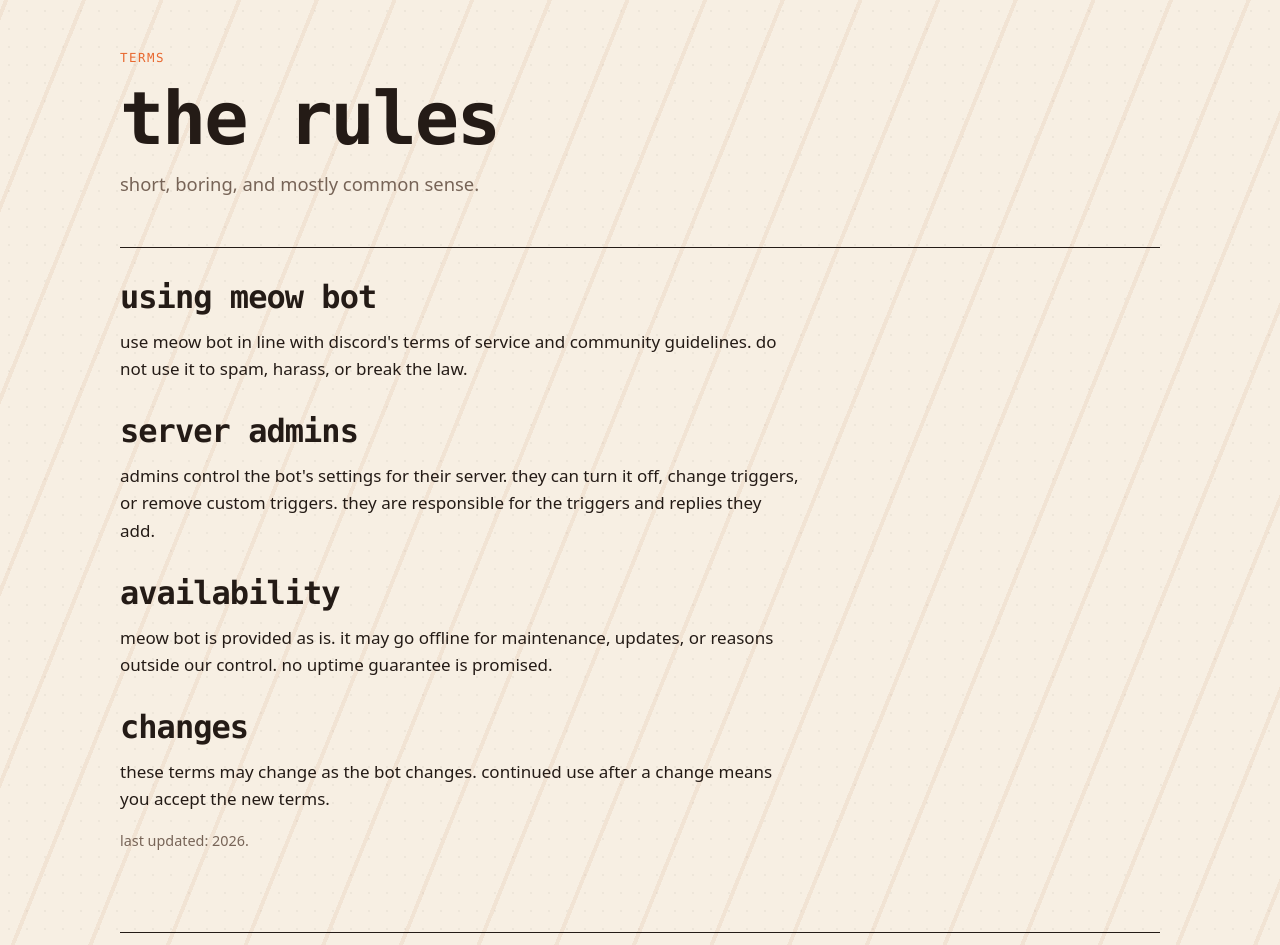
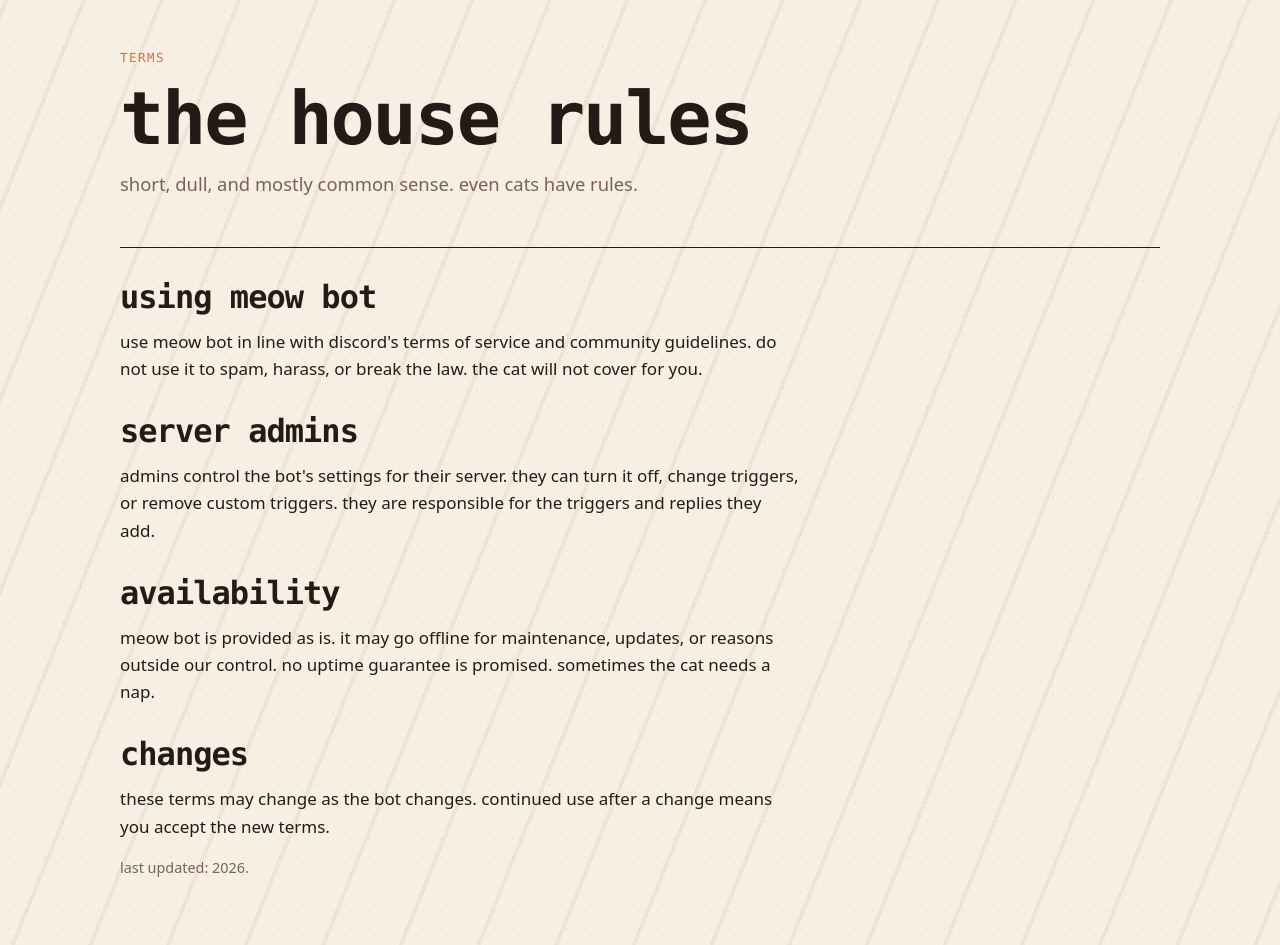
Before and after one commit to xangeyfun/Meow-Bot, a Flask app: page /terms in a window 1280 px wide. Shown: the part 70-1015 px from the top of the page. Run offline with Flask 3, Linux system fonts and the light colour scheme.

Commit message:
Refresh terms page copy

```diff
--- a/templates/terms.html
+++ b/templates/terms.html
@@ -4,19 +4,19 @@
 {% block content %}
 <section class="page-head">
   <p class="eyebrow">terms</p>
-  <h1>the rules</h1>
-  <p class="lede">short, boring, and mostly common sense.</p>
+  <h1>the house rules</h1>
+  <p class="lede">short, dull, and mostly common sense. even cats have rules.</p>
 </section>
 
 <section class="prose">
   <h2>using meow bot</h2>
-  <p>use meow bot in line with discord's terms of service and community guidelines. do not use it to spam, harass, or break the law.</p>
+  <p>use meow bot in line with discord's terms of service and community guidelines. do not use it to spam, harass, or break the law. the cat will not cover for you.</p>
 
   <h2>server admins</h2>
   <p>admins control the bot's settings for their server. they can turn it off, change triggers, or remove custom triggers. they are responsible for the triggers and replies they add.</p>
 
   <h2>availability</h2>
-  <p>meow bot is provided as is. it may go offline for maintenance, updates, or reasons outside our control. no uptime guarantee is promised.</p>
+  <p>meow bot is provided as is. it may go offline for maintenance, updates, or reasons outside our control. no uptime guarantee is promised. sometimes the cat needs a nap.</p>
 
   <h2>changes</h2>
   <p>these terms may change as the bot changes. continued use after a change means you accept the new terms.</p>
```
